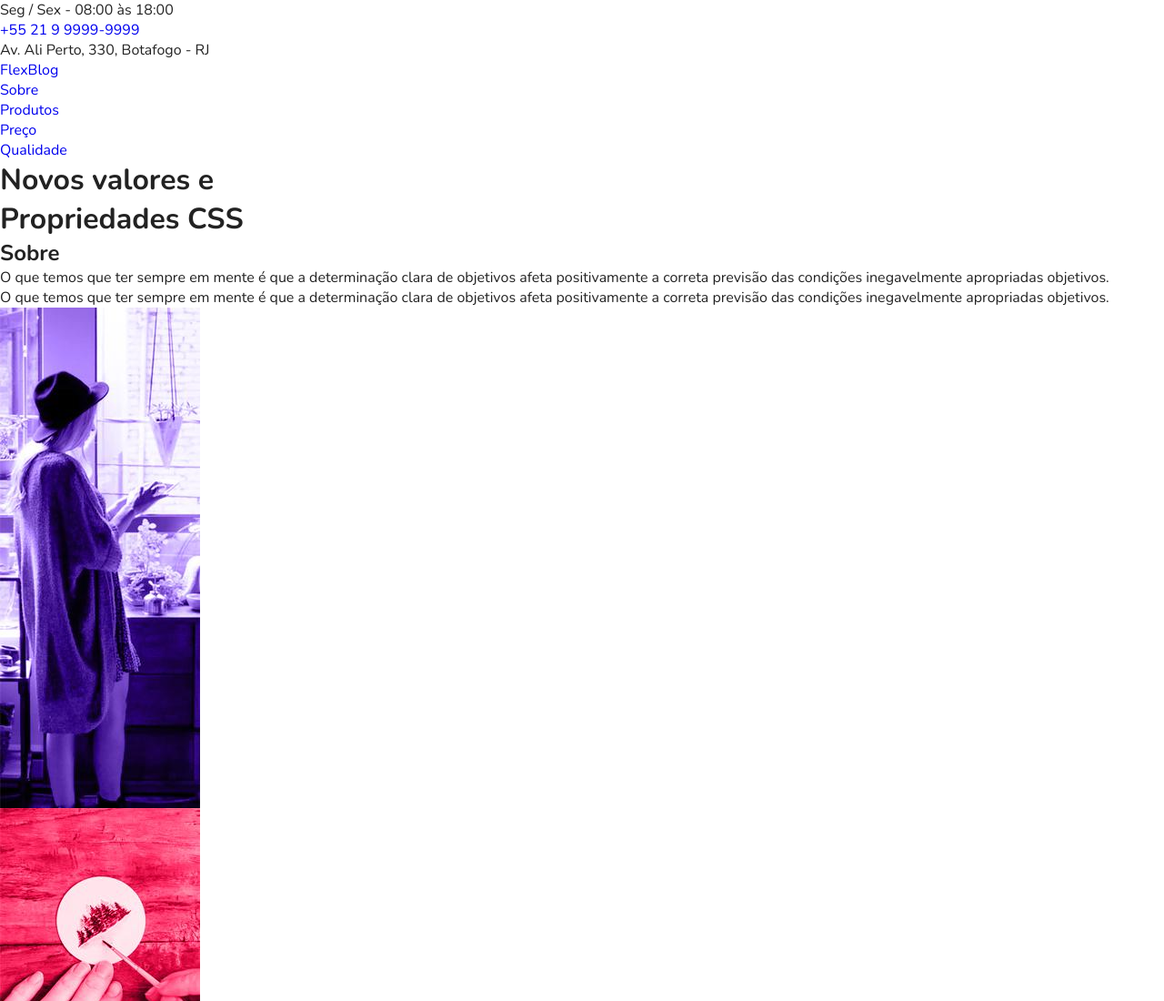
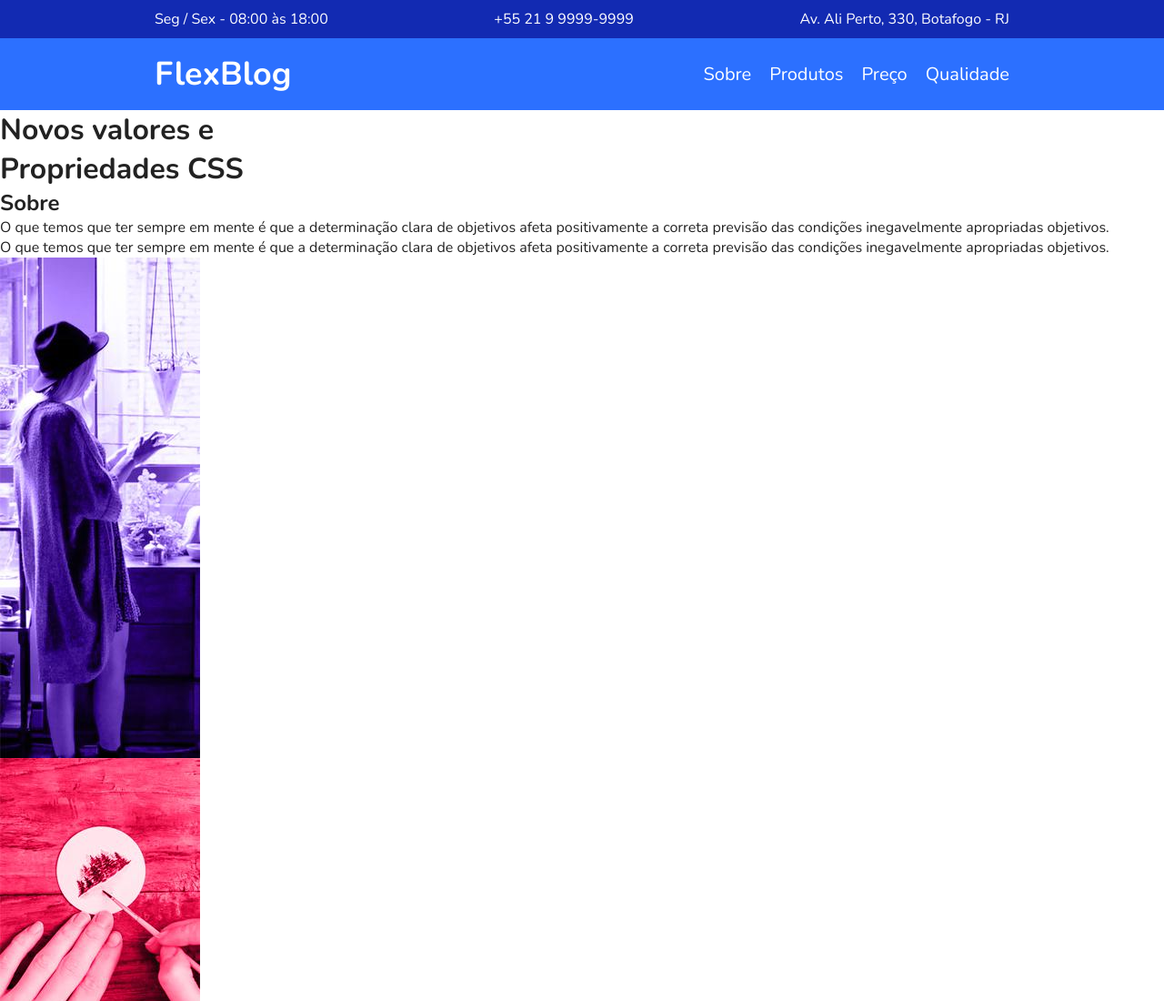
Before and after one commit to georgepxto/flexblog, a plain HTML site: page index.html in a window 1280 px wide. Shown: the top 1100 px of the page at 91% size. Drawn offline with nearby package versions, Linux system fonts and the light colour scheme.

Commit message:
css menu

```diff
--- a/css/style.css
+++ b/css/style.css
@@ -30,3 +30,69 @@ img {
 * {
   box-sizing: border-box;
 }
+
+/* SuperInfo */
+
+.superinfo-bg {
+  background: #122ab2;
+  color: white;
+}
+
+.superinfo {
+  max-width: 960px;
+  margin: 0 auto;
+  display: flex;
+  justify-content: space-between;
+  flex-wrap: wrap;
+  padding-top: 10px;
+}
+
+.superinfo p,
+.superinfo a {
+  margin: 0 10px 10px 10px;
+}
+
+.superinfo a {
+  color: white;
+}
+
+/* Menu */
+
+.menu-bg {
+  background: #2c70ff;
+}
+
+.menu {
+  max-width: 960px;
+  margin: 0 auto;
+  padding: 15px 0;
+  display: flex;
+  flex-wrap: wrap;
+  justify-content: space-between;
+  align-items: center;
+}
+
+.menu a {
+  color: white;
+}
+
+.menu-logo a {
+  font-size: 2.25em;
+  font-weight: bold;
+  margin: 0 10px;
+}
+
+.menu-nav ul {
+  display: flex;
+  flex-wrap: wrap;
+}
+
+.menu-nav a {
+  font-size: 1.25em;
+  display: block;
+  padding: 10px;
+}
+
+.menu-nav a:hover {
+  color: #122ab2;
+}
--- a/index.html
+++ b/index.html
@@ -29,7 +29,7 @@
       <div class="menu-logo">
         <a href="./">FlexBlog</a>
       </div>
-      <nav>
+      <nav class="menu-nav">
         <ul>
           <li><a href="#sobre">Sobre</a></li>
           <li><a href="#produtos">Produtos</a></li>
```
